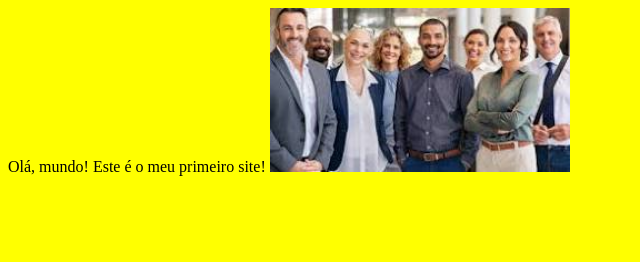
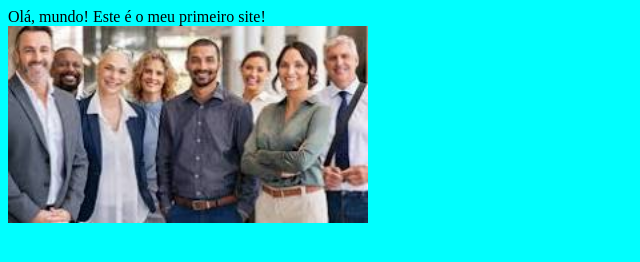
Before and after one commit to Jones-Amaral/Projeto-Web-1, a plain HTML site: page Index.html in a window 1280 px wide. Shown: the whole page, without its empty margins (0-640 px from the left). Drawn offline with Linux system fonts and the light colour scheme.

Commit message:
Segunda Versão do Site

```diff
--- a/Index.html
+++ b/Index.html
@@ -7,7 +7,7 @@
     <link rel="stylesheet" href="style.css">
 </head>
 <body>
-    Olá, mundo! Este é o meu primeiro site!
-    <img src="Pessoas.jpg" alt="" width="300">
+    Olá, mundo! Este é o meu primeiro site! <br>
+    <img src="Pessoas.jpg" alt="" width="360">
 </body>
 </html>
--- a/style.css
+++ b/style.css
@@ -1,3 +1,3 @@
 body {
-    background-color: yellow;
+    background-color: cyan;
 }
```
